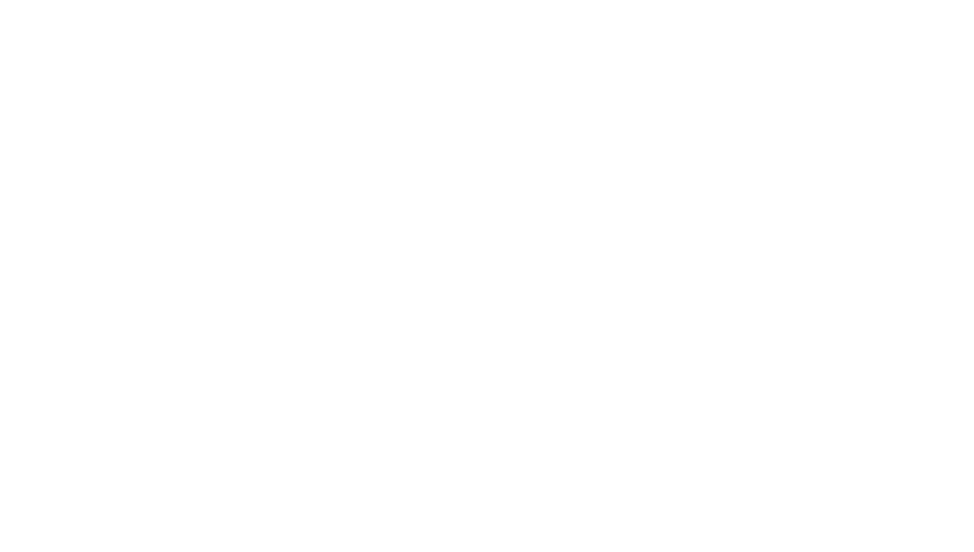
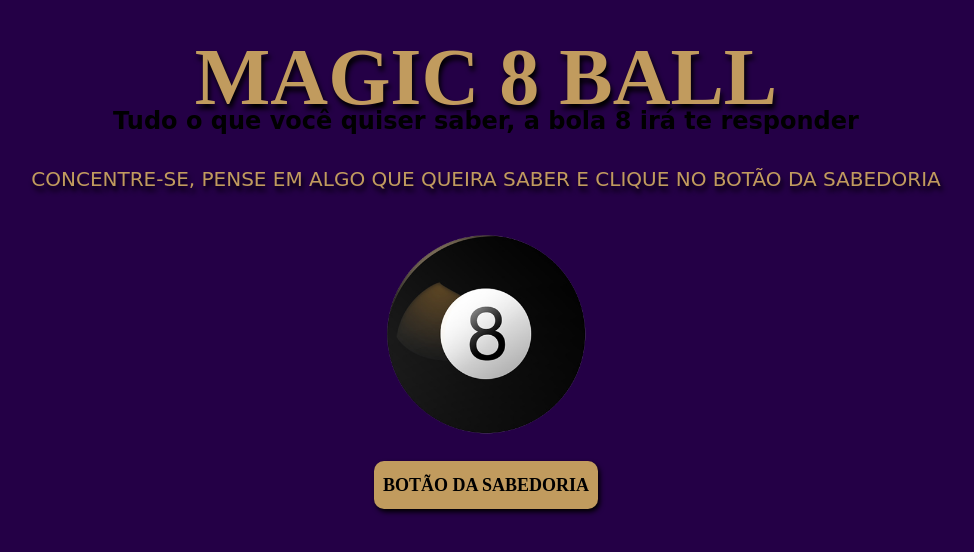
Before and after one commit to Kenzie-Academy-Brasil-Developers/m2-entrega-jogo-de-azar-poo-sprint2b-claudiamld, a plain HTML site: page index.html in a window 1280 px wide. Shown: the whole page, without its empty margins (154-1128 px from the left). Drawn offline with Linux system fonts and the light colour scheme; a web font is replaced by a local one.

Commit message:
jogo finalizado

```diff
--- a/index.html
+++ b/index.html
@@ -4,9 +4,20 @@
   <meta charset="UTF-8">
   <meta http-equiv="X-UA-Compatible" content="IE=edge">
   <meta name="viewport" content="width=device-width, initial-scale=1.0">
+  <link rel="preconnect" href="https://fonts.googleapis.com">
+  <link rel="preconnect" href="https://fonts.gstatic.com" crossorigin>
+  <link href="https://fonts.googleapis.com/css2?family=Chonburi&family=Eczar:wght@400;500;600&display=swap" rel="stylesheet">
+  <link rel="stylesheet" href="./src/styles/style.css">
+  <link rel="stylesheet" href="./src/styles/reset.css">
   <title>Document</title>
 </head>
 <body>
-  <!-- Escreva seu código aqui -->
+  <h1>MAGIC 8 BALL</h1>
+  <h2>Tudo o que você quiser saber, a bola 8 irá te responder</h2>
+  <p>Concentre-se, pense em algo que queira saber e clique no botão da sabedoria</p>
+  <img src="./src/styles/img/magic-8.png" alt="Magic 8 ball">
+  <button>BOTÃO DA SABEDORIA</button>
+  <div id="mensagem"></div>
+  <script src="./src/script.js"></script>
 </body>
 </html>
--- a/src/script.js
+++ b/src/script.js
@@ -1 +1,38 @@
-// Escreva seu código aqui
+const btn = document.querySelector('button')
+const body = document.body.querySelector('body')
+
+const mensagens = [
+    'Você ainda não está preparado para isso!',
+    'Isso irá acontecer em breve!',
+    'Desista enquanto há tempo!',
+    'No fundo, você sabe a resposta'
+]
+
+function textoMensagem(){
+    const random = Math.floor(Math.random() * (4 - 0) + 0 )
+    console.log(random);
+    switch (random) {
+        case 0:
+            return `${mensagens[0]}`
+            break;
+        case 1:
+            return `${mensagens[1]}`
+            break;
+        case 2:
+            return `${mensagens[2]}`
+            break;
+        case 3:
+            return `${mensagens[3]}`
+            break;
+    }
+}
+
+function renderizarMensagem(){
+    const divMensagem = document.querySelector('#mensagem')
+    divMensagem.innerHTML = ''
+    const span = document.createElement('span')
+    span.innerText = textoMensagem()
+    divMensagem.appendChild(span)
+}
+
+btn.addEventListener('click', renderizarMensagem)
--- a/src/styles/reset.css
+++ b/src/styles/reset.css
@@ -1 +1,5 @@
-/* Escreva seu código aqui */
+* {
+    margin: 0;
+    padding: 0;
+    list-style: none;
+}
--- a/src/styles/style.css
+++ b/src/styles/style.css
@@ -1 +1,114 @@
 /* Escreva seu código aqui */
+/* font-family: 'Chonburi', cursive;
+font-family: 'Eczar', serif; */
+
+body{
+    background-color: #240046;
+    display: flex;
+    flex-direction: column;
+    align-items: center;
+    justify-content: center;
+}
+
+h1{
+    color: #c19b5e;
+    font-family: 'Eczar', serif;
+    font-size: 2.5rem;
+    margin-top: 2rem;
+    text-shadow: 2px 5px 5px black;
+}
+
+h2{
+    font-family: 'Chonburi', cursive;
+    font-size: 0.6rem;
+    margin-top: -0.8rem;
+    color: #ffffff;
+}
+
+p{
+    color: #c19b5e;
+    font-family: 'Chonburi', cursive;
+    font-size: 12px;
+    width: 80%;
+    text-align: center;
+    margin-top: 2rem;
+    text-transform: uppercase;
+    text-shadow: 2px 5px 5px black;
+}
+
+img{
+    margin-top: 2rem;
+    width: 300px;
+}
+
+button{
+    width: 12rem;
+    height: 2rem;
+    border-radius: 10px;
+    border: none;
+    font-family: 'Eczar', serif;
+    font-size: 14px;
+    background-color: #c19b5e;
+    color: #000000;
+    font-weight: bold;
+    margin-top: 1rem;
+    box-shadow: 2px 3px 5px black;
+}
+
+span{
+    margin-top: 2rem;
+    color: #c19b5e;
+    font-family: 'Eczar', serif;
+    font-weight: bold;
+    text-shadow: 2px 5px 5px black;
+}
+
+#mensagem{
+    margin-top: 2rem;
+}
+
+@media screen and (min-width: 1024px){
+
+    h1{
+        font-size: 5rem;
+    }
+
+    h2{
+        margin-top: -1rem;
+        font-size: 1.5rem;
+        color: #000000;
+    }
+
+    p{
+        font-size: 20px;
+    }
+
+    img{
+        width: 400px;
+    }
+
+    button{
+        width: 14rem;
+        height: 3rem;
+        border-radius: 10px;
+        border: none;
+        font-family: 'Eczar', serif;
+        font-size: 18px;
+        background-color: #c19b5e;
+        color: #000000;
+        font-weight: bold;
+        cursor: pointer;
+        margin-top: 1rem;
+    }
+
+    button:hover{
+        background-color: #7209b7;
+        border: 3px solid black;
+        color: #ffffff;
+    }
+
+    span{
+        font-size: 2rem;
+    }
+
+}
```
Also changed, not shown: src/styles/img/magic-8.png (added).
